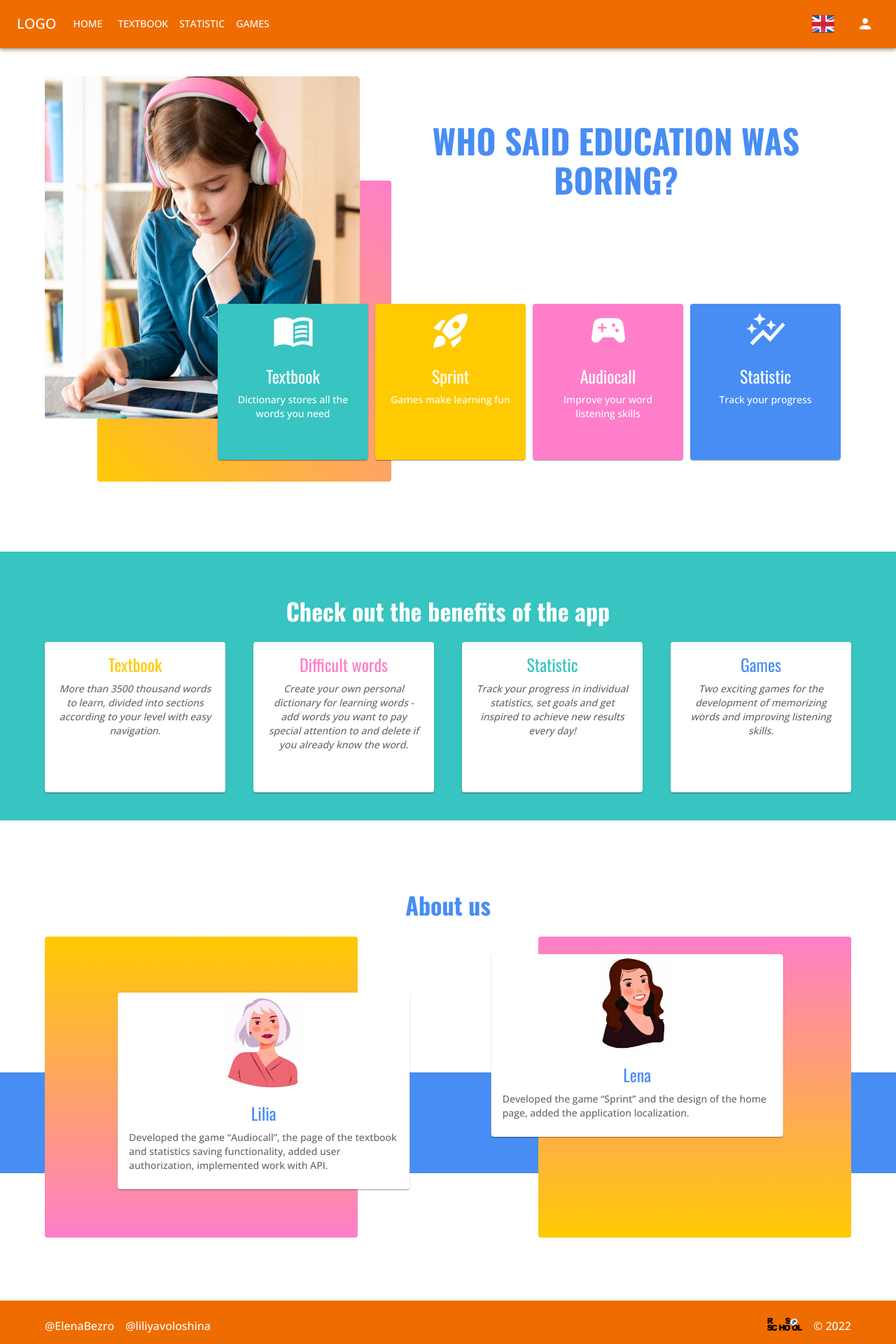
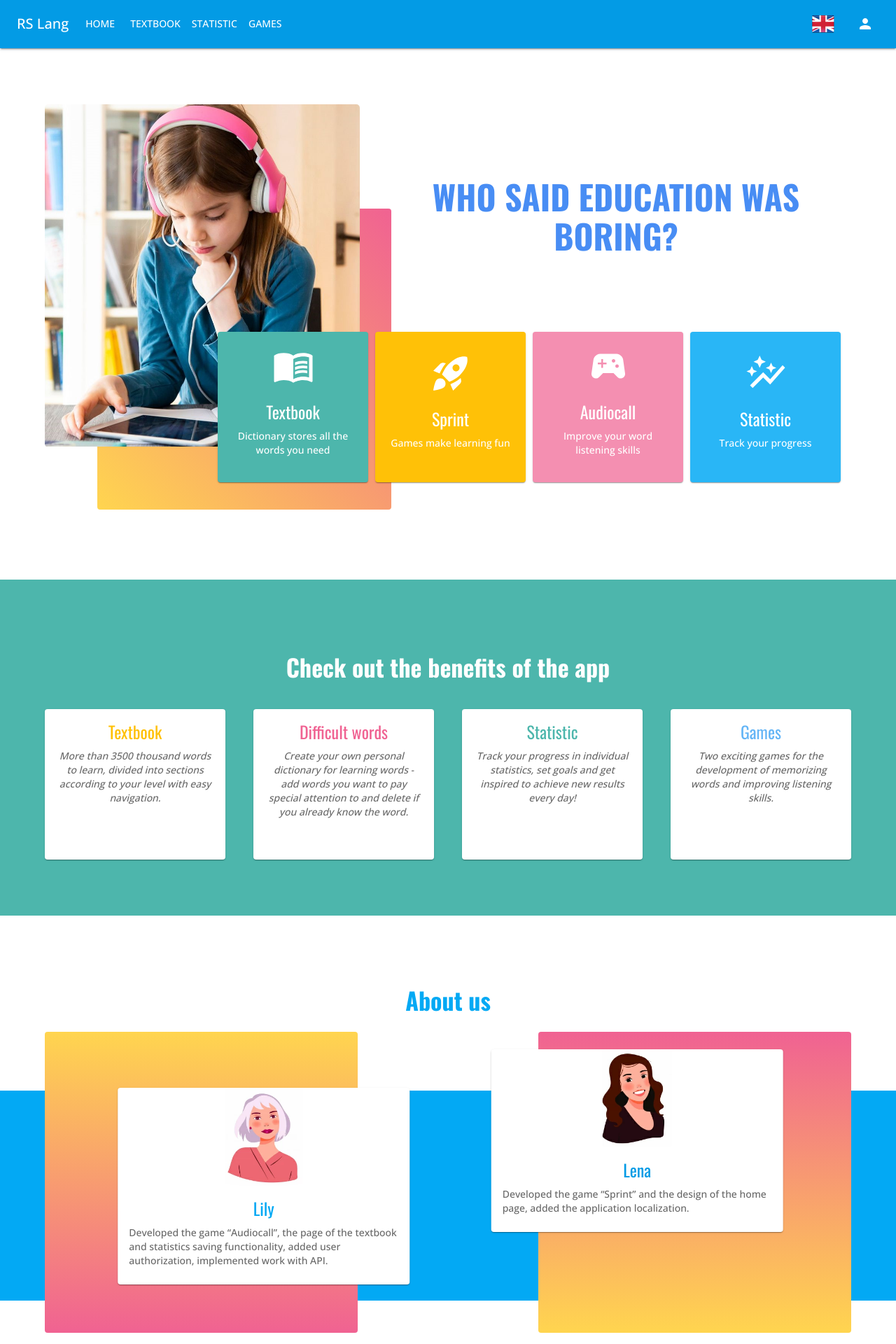
Before and after one commit to liliyavoloshina/rslang, a React (Create React App) app: page / in a window 1280 px wide. Shown: the top 1920 px of the page at 70% size. Built offline with nearby package versions, Linux system fonts and the light colour scheme.

Commit message:
refactor: change home colors to mui palette

```diff
--- a/src/components/home/AdvantageCard.tsx
+++ b/src/components/home/AdvantageCard.tsx
@@ -5,6 +5,7 @@ import AutoGraph from '@mui/icons-material/AutoGraph'
 import MenuBook from '@mui/icons-material/MenuBook'
 import SportsEsports from '@mui/icons-material/SportsEsports'
 import { Card, CardActionArea, CardContent, Typography } from '@mui/material'
+import { amber, lightBlue, pink, teal } from '@mui/material/colors'
 
 interface AdvantageCardProps {
 	title: string
@@ -21,16 +22,16 @@ const ADVANTAGE_ICONS: Record<string, ReactNode | undefined> = {
 }
 
 const ADVANTAGE_BG_COLORS: Record<string, string> = {
-	book: '#38c4c1',
-	rocket: '#feca02',
-	game: '#fe7ec9',
-	progress: '#488df4',
+	book: teal[300],
+	rocket: amber[500],
+	game: pink[200],
+	progress: lightBlue[400],
 }
 
 export default function AdvantageCard({ icon, title, desc, cardColor }: AdvantageCardProps) {
 	return (
-		<Card sx={{ maxWidth: 215, height: 215, textAlign: 'center', bgcolor: `${ADVANTAGE_BG_COLORS[cardColor]}`, paddingTop: 1 }}>
-			<CardActionArea>
+		<Card sx={{ maxWidth: 215, height: 215, textAlign: 'center', bgcolor: `${ADVANTAGE_BG_COLORS[cardColor]}` }}>
+			<CardActionArea sx={{ height: '100%' }}>
 				{ADVANTAGE_ICONS[icon]}
 				<CardContent>
 					<Typography gutterBottom variant="h5" component="div" color="white">
--- a/src/components/home/PhilosophyCard.tsx
+++ b/src/components/home/PhilosophyCard.tsx
@@ -1,6 +1,5 @@
-import { ReactNode } from 'react'
-
 import { Card, CardContent, Typography } from '@mui/material'
+import { amber, blue, pink, teal } from '@mui/material/colors'
 
 interface PhilosophyCardProps {
 	title: string
@@ -9,10 +8,10 @@ interface PhilosophyCardProps {
 }
 
 const PHILOSOPHY_COLORS: Record<string, string> = {
-	textbook: '#feca02',
-	dictionary: '#fe7ec9',
-	statistic: '#38c4c1',
-	games: '#488df4',
+	textbook: amber[500],
+	dictionary: pink[300],
+	statistic: teal[300],
+	games: blue[300],
 }
 
 export default function PhilosophyCard({ title, desc, textColor }: PhilosophyCardProps) {
--- a/src/components/layout/Header.tsx
+++ b/src/components/layout/Header.tsx
@@ -101,7 +101,7 @@ export default function Header() {
 	}
 
 	return (
-		<AppBar position="static" color="primary" className="header">
+		<AppBar position="static" color="primary" className="header" sx={{ boxShadow: 2 }}>
 			<Container maxWidth="xl">
 				<Toolbar disableGutters>
 					<Typography variant="h6" noWrap component="div" sx={{ mr: 2, display: { xs: 'none', md: 'flex' } }}>
--- a/src/locales/en.json
+++ b/src/locales/en.json
@@ -1,6 +1,6 @@
 {
 	"HEADER": {
-		"LOGO": "LOGO",
+		"LOGO": "RS Lang",
 		"HOME": "Home",
 		"TEXTBOOK": "Textbook",
 		"STATISTIC": "Statistic",
@@ -44,7 +44,7 @@
 
 		"ABOUT_US": "About us",
 		"FIRST_DEVELOPER": {
-			"NICKNAME": "Lilia",
+			"NICKNAME": "Lily",
 			"TASKS_DESCRIPTION": "Developed the game “Audiocall”, the page of the textbook and statistics saving functionality, added user authorization, implemented work with API."
 		},
 		"SECOND_DEVELOPER": {
@@ -60,7 +60,7 @@
 		"OPEN_AUDIO_CALL_GAME": "Audiocall",
 		"ADD_TO_LEARNED": "Add to learned",
 		"ADD_TO_DIFFICULT": "Add to difficult",
-		"REMOVED_FROM_DIFFICULT": "Remore from difficult",
+		"REMOVED_FROM_DIFFICULT": "Remove from difficult",
 
 		"CORRECT_ANSWER_COUNT": "Correct answers: {{count}}",
 		"INCORRECT_ANSWER_COUNT": "Incorrect answers: {{count}}",
--- a/src/locales/ru.json
+++ b/src/locales/ru.json
@@ -1,6 +1,6 @@
 {
 	"HEADER": {
-		"LOGO": "ЛОГО",
+		"LOGO": "RS Lang",
 		"HOME": "Домой",
 		"TEXTBOOK": "Словарь",
 		"STATISTIC": "Статистика",
@@ -17,7 +17,7 @@
 
 	"HOME": {
 		"TITLE": "RS Lang",
-		"DESCRIPTION": "Кто сказал обучение - это скучно?",
+		"DESCRIPTION": "Кто сказал, обучение - это скучно?",
 
 		"ADVANTAGES": {
 			"SPRINT": "Спринт",
--- a/src/utils/theme.ts
+++ b/src/utils/theme.ts
@@ -1,4 +1,4 @@
-import { green, grey, indigo, lightGreen, orange, pink, red } from '@mui/material/colors'
+import { green, grey, indigo, lightBlue, lightGreen, red } from '@mui/material/colors'
 import { createTheme } from '@mui/material/styles'
 
 const { palette } = createTheme()
@@ -29,8 +29,7 @@ const theme = createTheme({
 	},
 	palette: {
 		primary: {
-			// or pink???
-			main: orange[800],
+			main: lightBlue[600],
 		},
 		secondary: {
 			main: indigo[300],
--- a/src/views/Home.tsx
+++ b/src/views/Home.tsx
@@ -1,7 +1,8 @@
 import { TFuncKey, useTranslation } from 'react-i18next'
 import { useNavigate } from 'react-router-dom'
 
-import { Box, Card, CardContent, CardMedia, Container, Grid, IconButton, Link, Typography, colors } from '@mui/material'
+import { Box, Card, CardContent, CardMedia, Container, Grid, Link, Typography } from '@mui/material'
+import { amber, blue, lightBlue, pink, teal } from '@mui/material/colors'
 
 import AdvantageCard from '~/components/home/AdvantageCard'
 import PhilosophyCard from '~/components/home/PhilosophyCard'
@@ -28,19 +29,15 @@ export default function Home() {
 	return (
 		<>
 			<Container>
-				<Box maxWidth="lg">
+				<Box maxWidth="lg" sx={{ marginTop: 10 }}>
 					<Grid container style={{ position: 'relative', marginTop: 40 }}>
 						<Grid item xs={5}>
 							<img style={{ width: 450, height: 490, objectFit: 'contain', borderRadius: 5 }} src="/assets/images/home_page_learning.jpg" alt="learning" />
-							<Box sx={{ width: 420, height: 430, backgroundImage: 'linear-gradient(45deg, #feca02, #fe7ec9)', margin: '-345px auto 0 75px', borderRadius: 1 }} />
+							<Box sx={{ width: 420, height: 430, backgroundImage: `linear-gradient(45deg, ${amber[300]}, ${pink[300]})`, margin: '-345px auto 0 75px', borderRadius: 1 }} />
 						</Grid>
 
 						<Grid item xs={7}>
-							<Typography
-								variant="h3"
-								gutterBottom
-								sx={{ mb: 5, textAlign: 'center', color: '#488df4', verticalAlign: 'center', textTransform: 'uppercase', fontWeight: 800, padding: 8 }}
-							>
+							<Typography variant="h3" sx={{ mt: 5, textAlign: 'center', color: '#488df4', verticalAlign: 'center', textTransform: 'uppercase', fontWeight: 800, padding: 8 }}>
 								{t('HOME.DESCRIPTION')}
 							</Typography>
 						</Grid>
@@ -55,9 +52,9 @@ export default function Home() {
 					</Grid>
 				</Box>
 			</Container>
-			<Box sx={{ width: 'calc(100% - 80px)', bgcolor: '#38c4c1', margin: '100px auto', padding: 5 }}>
+			<Box sx={{ width: 'calc(100% - 80px)', bgcolor: teal[300], margin: '100px auto', paddingX: 5, paddingY: 10 }}>
 				<Container>
-					<Typography variant="h4" sx={{ mt: 3, mb: 3, textAlign: 'center', fontWeight: 800, color: 'white' }}>
+					<Typography variant="h4" sx={{ mt: 3, mb: 5, textAlign: 'center', fontWeight: 800, color: 'white' }}>
 						{t('HOME.PHILOSOPHY.TITLE')}
 					</Typography>
 
@@ -72,14 +69,14 @@ export default function Home() {
 			</Box>
 
 			<Box position="relative" style={{ marginBottom: 80 }}>
-				<Box sx={{ position: 'absolute', width: '100%', height: 144, top: 260, background: '#488df4' }} />
+				<Box sx={{ position: 'absolute', width: '100%', height: 300, top: 150, background: lightBlue[500] }} />
 				<Container>
-					<Typography variant="h4" sx={{ mt: 3, mb: 3, textAlign: 'center', fontWeight: 800, color: '#488df4' }}>
+					<Typography variant="h4" sx={{ mt: 3, mb: 3, textAlign: 'center', fontWeight: 800, color: lightBlue[500] }}>
 						{t('HOME.ABOUT_US')}
 					</Typography>
 					<Grid container spacing={5} sx={{ justifyContent: 'space-between', height: 430 }}>
 						<Grid item xs={6} position="relative">
-							<Box sx={{ position: 'absolute', width: '75%', height: '100%', backgroundImage: 'linear-gradient( #feca02, #fe7ec9 )', borderRadius: 1 }} />
+							<Box sx={{ position: 'absolute', width: '75%', height: '100%', backgroundImage: `linear-gradient( ${amber[300]}, ${pink[300]})`, borderRadius: 1 }} />
 							<Card sx={{ width: '75%', transform: 'translate(25%, 80px)' }}>
 								<CardMedia
 									component="img"
@@ -91,9 +88,8 @@ export default function Home() {
 								/>
 								<CardContent>
 									<Typography gutterBottom variant="h5" component="div" textAlign="center">
-										<Link href="https://github.com/liliyavoloshina" underline="hover" color="#488df4">
+										<Link href="https://github.com/liliyavoloshina" underline="hover" color={lightBlue[500]}>
 											{t('HOME.FIRST_DEVELOPER.NICKNAME')}
-											{/* <img style={{ width: 20, height: 20, objectFit: 'contain' }} src="/assets/svg/github.png" alt="" /> */}
 										</Link>
 									</Typography>
 									<Typography variant="body2" color="text.secondary">
@@ -103,7 +99,7 @@ export default function Home() {
 							</Card>
 						</Grid>
 						<Grid item xs={6} position="relative">
-							<Box sx={{ position: 'absolute', width: '75%', height: '100%', right: 0, backgroundImage: 'linear-gradient( #fe7ec9, #feca02 )', borderRadius: 1 }} />
+							<Box sx={{ position: 'absolute', width: '75%', height: '100%', right: 0, backgroundImage: `linear-gradient(${pink[300]}, ${amber[300]})`, borderRadius: 1 }} />
 							<Card sx={{ width: '75%', transform: 'translate(10%, 25px)' }}>
 								<CardMedia
 									component="img"
@@ -115,7 +111,7 @@ export default function Home() {
 								/>
 								<CardContent>
 									<Typography gutterBottom variant="h5" component="div" textAlign="center">
-										<Link href="https://github.com/ElenaBezro" underline="hover" color="#488df4">
+										<Link href="https://github.com/ElenaBezro" underline="hover" color={lightBlue[600]}>
 											{t('HOME.SECOND_DEVELOPER.NICKNAME')}
 										</Link>
 									</Typography>
--- a/src/views/Textbook.tsx
+++ b/src/views/Textbook.tsx
@@ -38,7 +38,6 @@ interface GameButtonProps {
 const GameButton = styled(Button)<GameButtonProps & ButtonProps>(({ theme, customcolor }) => ({
 	color: theme.palette.getContrastText(customcolor[100]),
 	backgroundColor: customcolor[100],
-	border: `1px solid ${customcolor[300]}`,
 	'&:hover': {
 		backgroundColor: customcolor[300],
 	},
```
